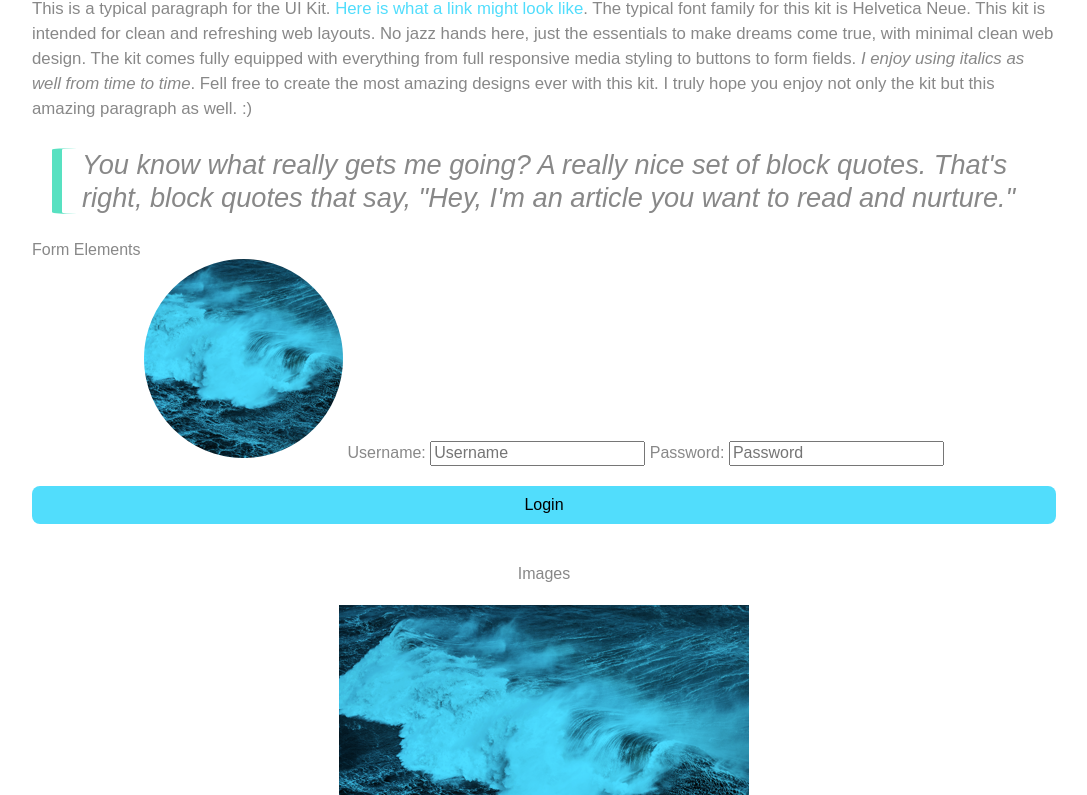
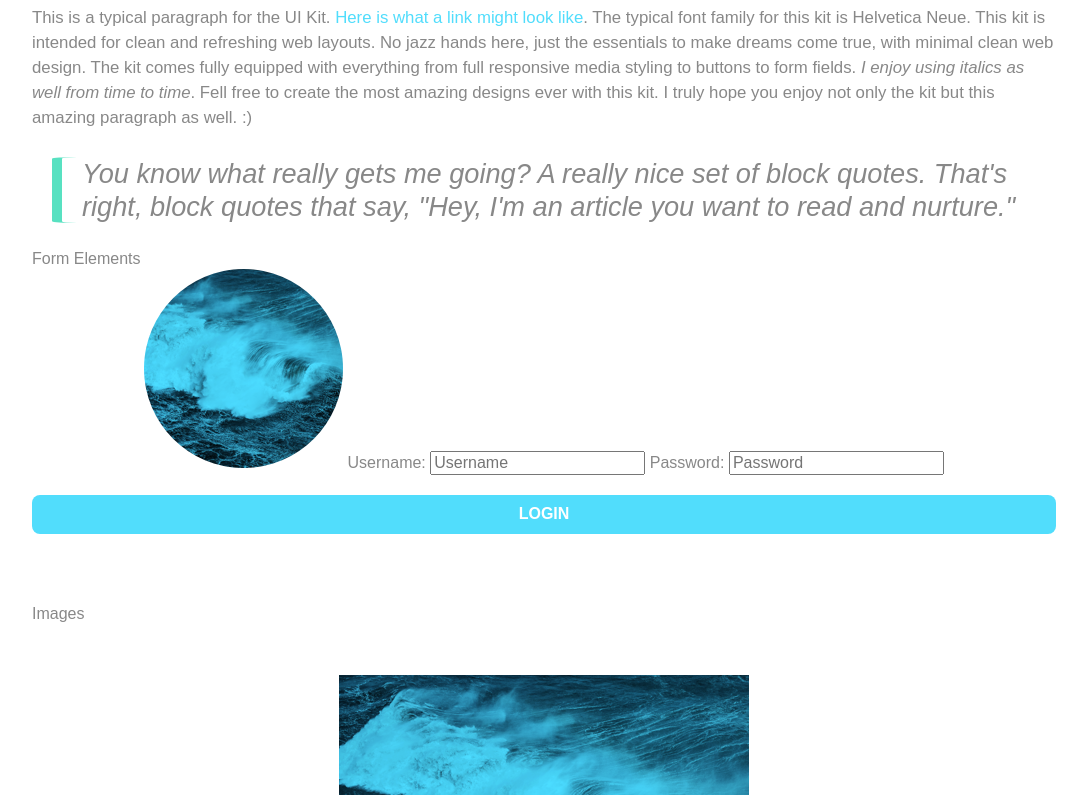
Before and after one commit to Ephillius/techdegree-project4, a plain HTML site: page index.html in a window 1280 px wide. Shown: the part 733-1528 px from the top of the page, without its empty margins (96-1183 px from the left). Drawn offline with Linux system fonts and the light colour scheme.

Commit message:
Add file changes

```diff
--- a/scss/styles.scss
+++ b/scss/styles.scss
@@ -25,7 +25,10 @@
 .card {
 	text-align: left;
 	line-height: 25px;
-	margin-top: 60px;
+}
+
+.grid__row {
+	margin: 30px 0;
 }
 
 // Navigation
@@ -49,11 +52,14 @@
 p {
 	color: map-get($text-colors, primary);
 	font-size: 1.05em;
-	h1 + & {
-		margin-top: 30px;
-	}
+}
 
+h4 {
+	font-weight: $light;
+	text-align: left;
 }
+
+.btn {}
 
 .headline {
 	&--secondary {
@@ -88,9 +94,7 @@ a {
 
 // Images
 .img {
-	&--logo {
-		margin: 25px 0;
-	}
+
 }
 
 
@@ -106,6 +110,9 @@ a {
 			border-style: none;
 			border-radius: 8px;
 			text-align: center;
+			text-transform: uppercase;
+			color: white;
+			font-weight: $bold;
 		}
 	}
 }
```
Also changed, not shown: css/styles.css, 1 other file.
